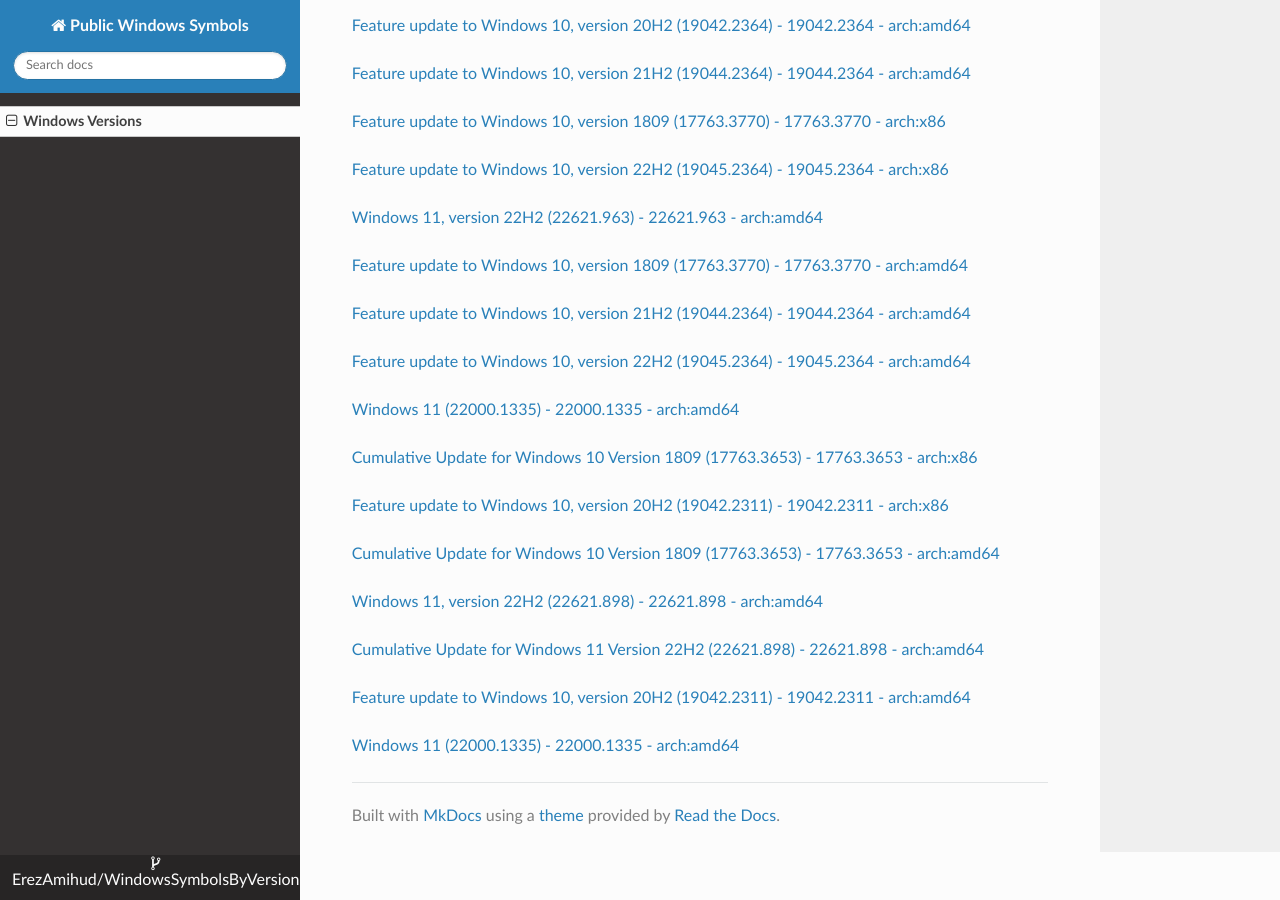
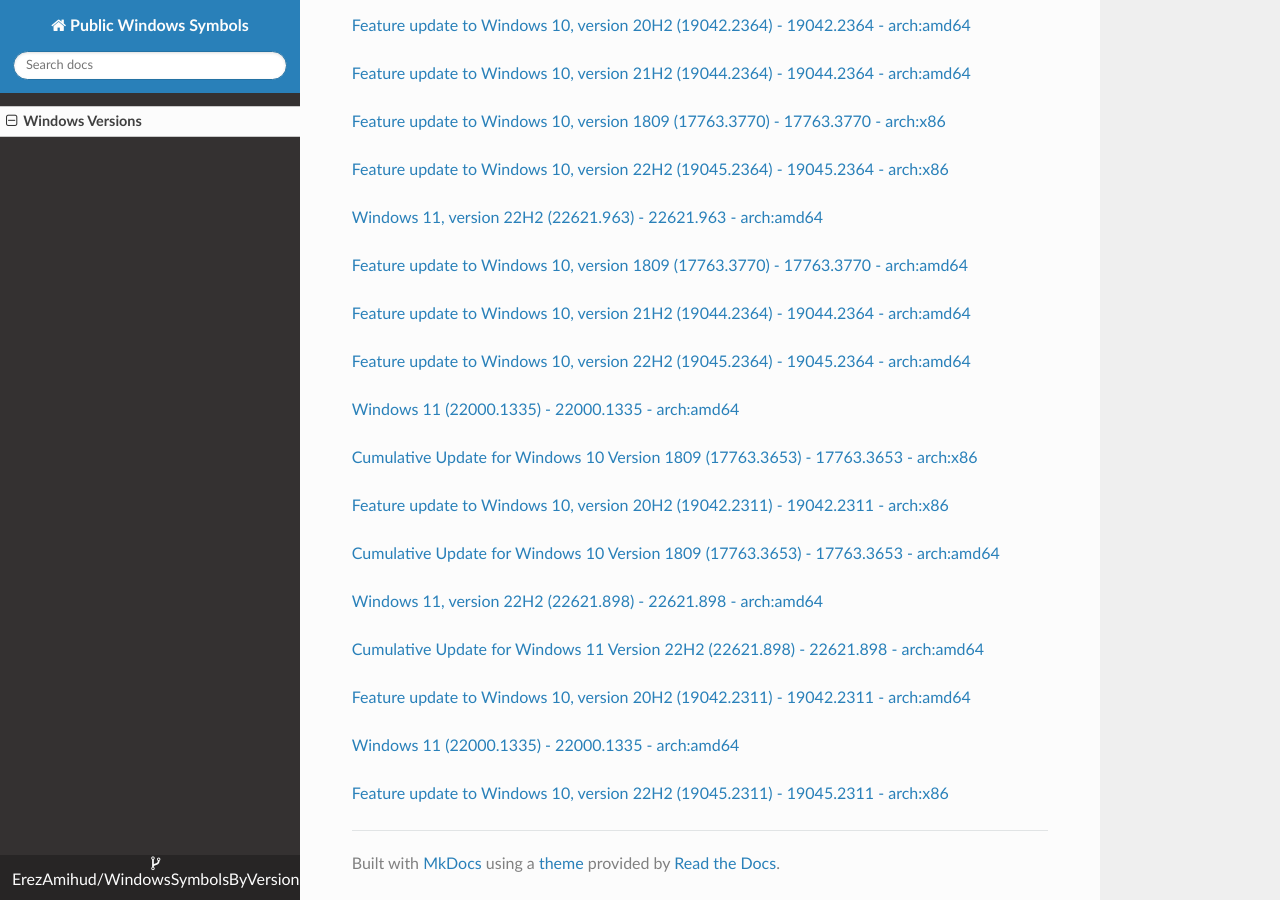
Before and after one commit to ErezAmihud/WindowsSymbolsByVersion, an MkDocs documentation site: the page built from docs/index.md, in a window 1280 px wide and 900 px high, scrolled down 44405 px. Built offline with MkDocs 1.6.1, drawn with Linux system fonts in a browser that asks for light colours; nearby versions of some CDN libraries.

Commit message:
Automated commit, add manifest for b79220ee-7263-4c6c-b7de-d1248db0a126

```diff
--- a/docs/index.md
+++ b/docs/index.md
@@ -2605,3 +2605,6 @@
 
 
 [Windows 11 (22000.1335) - 22000.1335 - arch:amd64](https://github.com/ErezAmihud/WindowsSymbolsByVersion/blob/main/manifests/84726e40-a917-41e5-9cde-cb98ee4667ec.manifest)
+
+
+[Feature update to Windows 10, version 22H2 (19045.2311) - 19045.2311 - arch:x86](https://github.com/ErezAmihud/WindowsSymbolsByVersion/blob/main/manifests/b79220ee-7263-4c6c-b7de-d1248db0a126.manifest)
```
Also changed, not shown: process_builds.json (+1 -1 lines), 1 other file.
